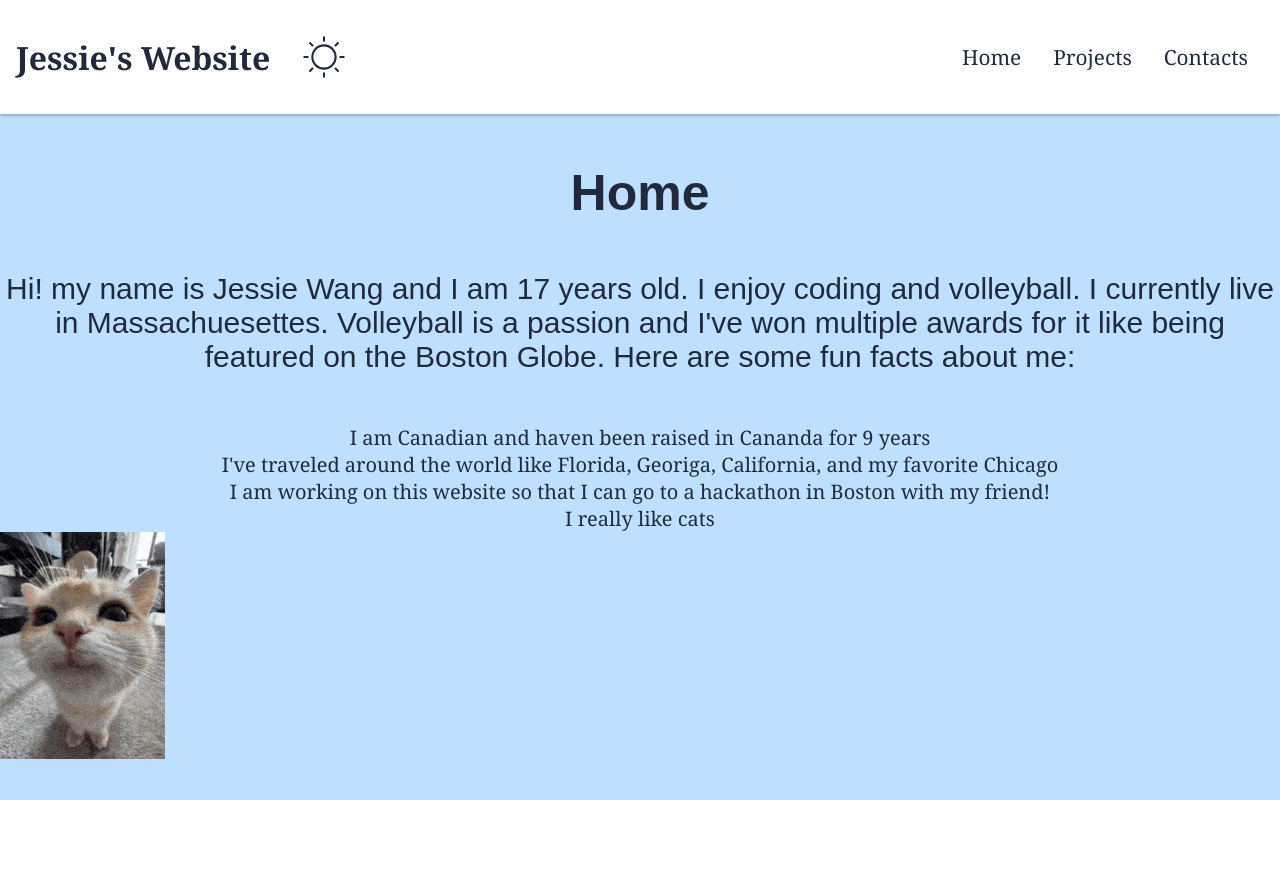
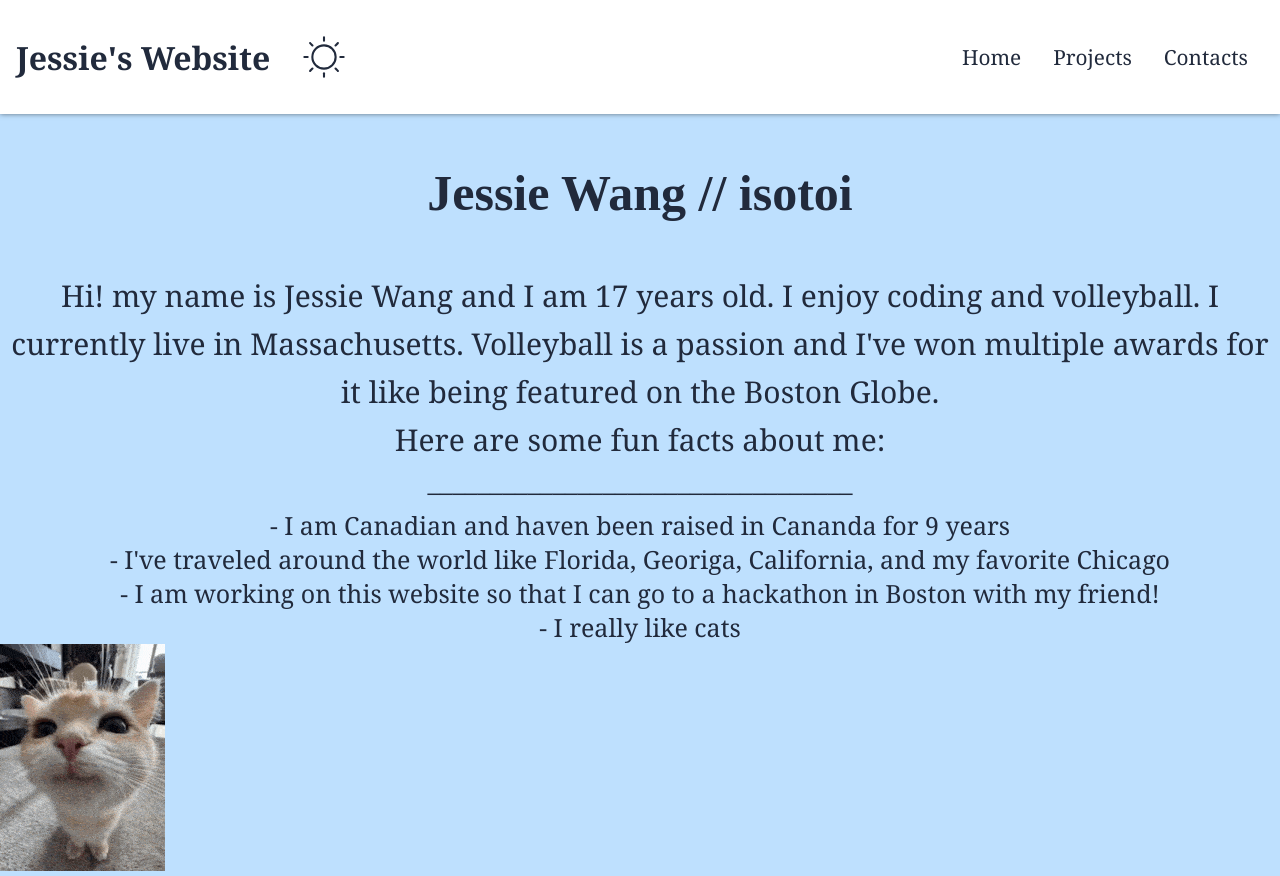
Before and after one commit to Is0toi/My-Website-pt2, a React (Create React App) app in the folder clock/: page /home in a window 1280 px wide. Before the commit the page ends 800 px from the top, so only its background shows below. Built offline with nearby package versions, Linux system fonts and the light colour scheme.

Commit message:
I made a few changes to the home page!

```diff
--- a/clock/src/component/Home.jsx
+++ b/clock/src/component/Home.jsx
@@ -7,9 +7,13 @@ import cat from './cat.jpg';
 function Home() {
     return (
         <div>
-            <h1 className="home-title">Home</h1>
-            <p className = "about-me-text"> Hi! my name is Jessie Wang and I am 17 years old. I enjoy coding and volleyball. I currently live in Massachuesettes. Volleyball is a passion and I've won multiple awards for it like being featured on the Boston Globe. Here are some fun facts about me:</p>
+            <h1 className="home-title"> Jessie Wang // isotoi</h1>
+            <div className = "about-me-text">
+                <p > Hi! my name is Jessie Wang and I am 17 years old. I enjoy coding and volleyball. I currently live in Massachusetts. Volleyball is a passion and I've won multiple awards for it like being featured on the Boston Globe. </p>
+                <p >Here are some fun facts about me:</p>
+            </div>
             <ul className= "funfacts">
+                <p>––––––––––––––––––––––––––––––––––</p>
                 <li> I am Canadian and haven been raised in Cananda for 9 years</li>
                 <li> I've traveled around the world like Florida, Georiga, California, and my favorite Chicago</li>
                 <li> I am working on this website so that I can go to a hackathon in Boston with my friend!</li>
--- a/clock/src/component/Projects.jsx
+++ b/clock/src/component/Projects.jsx
@@ -2,8 +2,15 @@ import React from "react";
 import { BrowserRouter as Router, Routes, Route } from "react-router-dom";
 import NavBar from "./NavBar";
 
-function Projects(){
-    return <h1>Projects</h1>;
+function Projects() {
+    return (
+        <div>
+            <div className="card">
+
+
+            </div>
+        </div>
+    );
 }
 
 export default Projects;
--- a/clock/src/index.css
+++ b/clock/src/index.css
@@ -81,6 +81,8 @@ header{
   display: none;
 }
 
+
+
 @media(max-width: 768px){
   /* This occurs when the screen gets the 768px there will be a hamburger menu!*/
   .content h2{
@@ -91,6 +93,10 @@ header{
   .hamburger{
     display:block;
     padding: 40px;
+
+  }
+  .dark .hamburger{
+  background-color: #384868;
   }
 
   .container .nav-link{
@@ -103,11 +109,17 @@ header{
     top:-800px;
     right:0;
     z-index:10;
+    border-radius: 25px;
+    /* This is the box around the links during the hamburger menu */
+  }
+
+  .dark .container .nav-link{
+    background-color:#384868
   }
 
   .nav-link.active{
-    top:10%;
-    transition: all 5s ease-in;
+    top:15%;
+    transition: all 0.5s ease-in;
     /*transition duh*/
   }
 }
@@ -158,20 +170,24 @@ header{
 .home-title{
   text-align:center;
   font-size:50px;
-  font-family:sans-serif;
+  font-family:italic;
   margin-top:50px;
+  /* font-weight:500; */
 }
 
 .about-me-text{
   text-align:center;
   font-size:30px;
-  font-family:sans-serif;
+  font-family:italic;
   margin-top:50px;
+  line-height: 3rem;
 }
 
 .funfacts{
-  text-align:center;
-  font-size:20px;
-  font-family:sans-serif;
-  margin-top:50px;
+  list-style-type: "-";
+  list-style-position: inside;
+  text-align: center;
+  font-size: 25px;
+  font-family: italic;
+  margin-top: 10px;
 }
```
